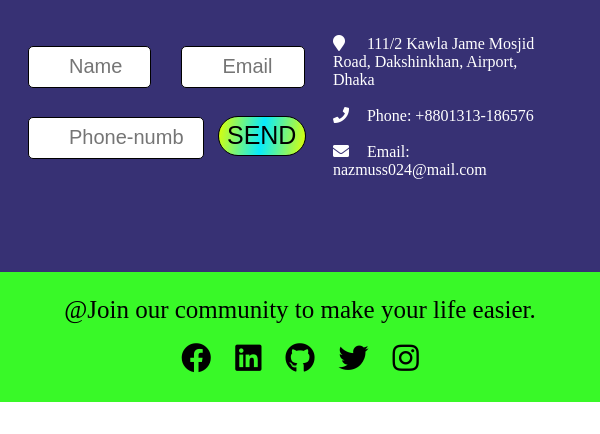
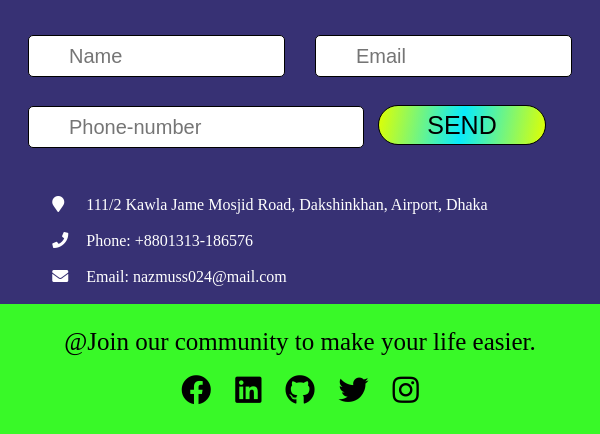
Before and after one commit to Ariyan13186576/It-s-me-Sakib, a plain HTML site: page index.html in a window 600 px wide. Shown: the part 2427-2861 px from the top of the page. Before the commit the page ends 2829 px from the top, so only its background shows below. Drawn offline with Linux system fonts and the light colour scheme.

Commit message:
Update style.css

```diff
--- a/style.css
+++ b/style.css
@@ -837,6 +837,24 @@ input[type=number]::-webkit-outer-spin-button {
             width: 83%;
         }
 
+        .contact-1{
+            height: 300px;
+        }
+
+
+        .all img{
+            width: 500px;
+        }
+
+        .contact-1{
+            height: auto;
+        }
+
+        .row-0{
+            display: flex;
+            flex-direction: column;
+        }
+
     }
 
 
```
